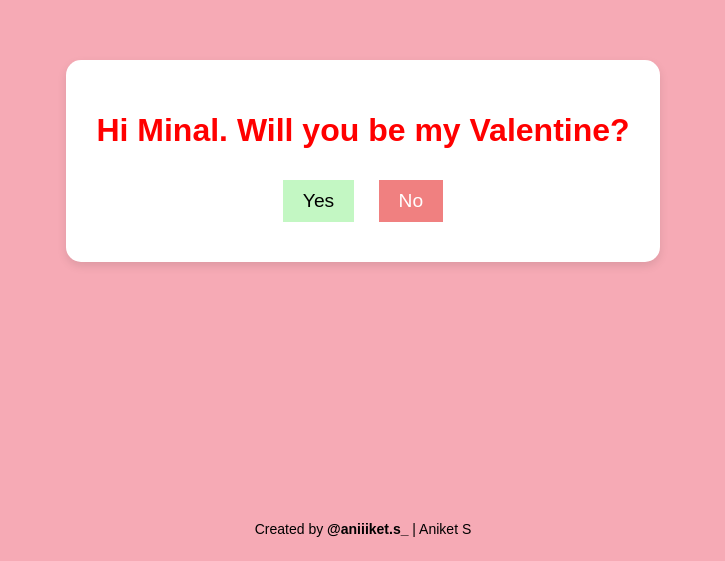
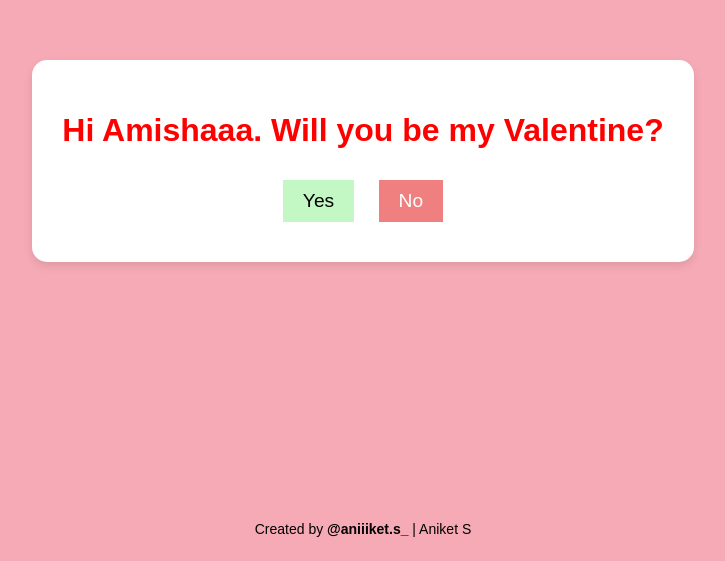
Before and after one commit to aniket2898/aniket.github.io, a plain HTML site: page index.html in a window 1280 px wide. Shown: the part 239-800 px from the top of the page, without its empty margins (277-1002 px from the left). Drawn offline with nearby package versions, Linux system fonts and the light colour scheme.

Commit message:
Update index.html

```diff
--- a/index.html
+++ b/index.html
@@ -8,7 +8,7 @@
 </head>
 <body>
     <div class="content-box">
-        <h1>Hi Minal. Will you be my Valentine?</h1>
+        <h1>Hi Amishaaa. Will you be my Valentine?</h1>
         <div class="button-container">
             <button id="yes">Yes</button>
             <button id="no">No</button>
```
